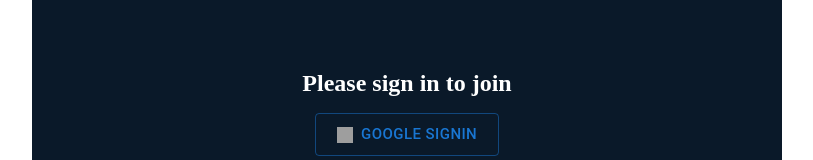
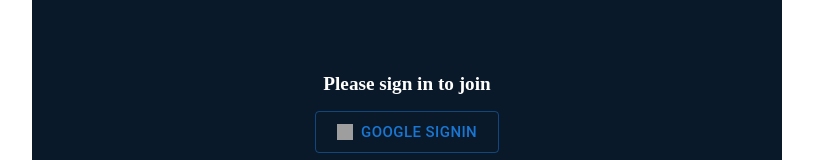
Before and after one commit to v-d-k/React-Chatapp, a React (Vite) app: page / in a window 1280 px wide. Shown: the part 295-455 px from the top of the page, without its empty margins (233-1046 px from the left). Built offline with nearby package versions, Linux system fonts and the light colour scheme; grey boxes are pictures that could not be loaded.

Commit message:
font update

```diff
--- a/src/App.jsx
+++ b/src/App.jsx
@@ -35,6 +35,7 @@ function SignIn() {
         <h1
           style={{
             margin: "1rem",
+            fontSize: "1.2rem",
           }}
         >
           Please sign in to join
```
